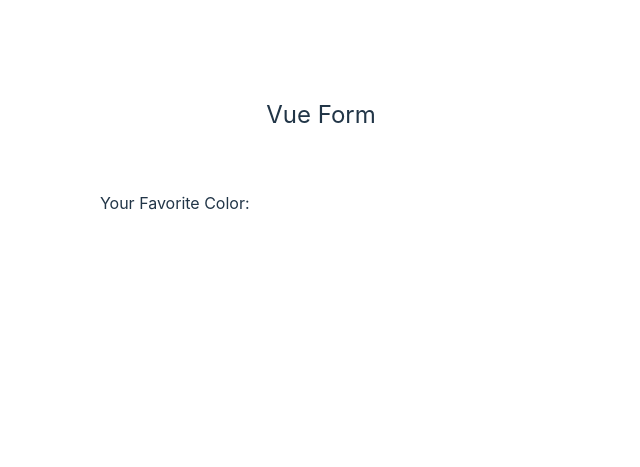
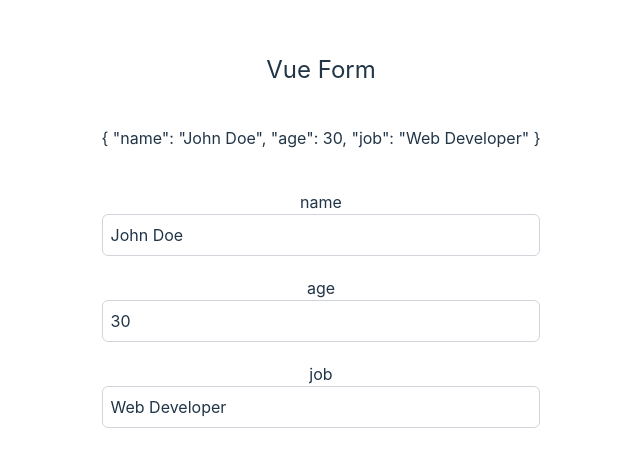
Before and after one commit to LearnWithHasinHayder/vue-form, a Vue app: page / in a window 1280 px wide. Shown: the part 149-616 px from the top of the page, without its empty margins (319-959 px from the left). Built offline with nearby package versions, Linux system fonts and the light colour scheme.

Commit message:
Episode 02 Code

```diff
--- a/src/App.vue
+++ b/src/App.vue
@@ -1,21 +1,24 @@
 <script setup>
 import { ref, reactive, computed } from 'vue'
-const color = ref('')
-const getStyle = computed(() => {
-  return {
-    backgroundColor: color.value,
-  }
+const person = reactive({
+  name: 'John Doe',
+  age: 30,
+  job: 'Web Developer',
 })
 </script>
 
 <template>
   <section class="mx-auto container">
     <h1 class="text-2xl mb-10">Vue Form</h1>
-    <span v-show="color">Your Favorite Color: {{ color }}</span>
-    <p>
-      Your Favorite Color: <input class="p-5" v-model="color" />
+    <p class="mb-10">
+      {{ person }}
     </p>
-    <div class="w-32 h-32 mt-10" :style="getStyle"></div>
+
+    <div class="flex flex-col mb-5" v-for="(value,key,index) in person" :key="index">
+      <label for="name">{{key}}</label>
+      <input type="text" class="border border-gray-300 rounded-md p-2" v-model="person[key]" />
+    </div>
+
   </section>
 </template>
 <style scoped></style>
```
